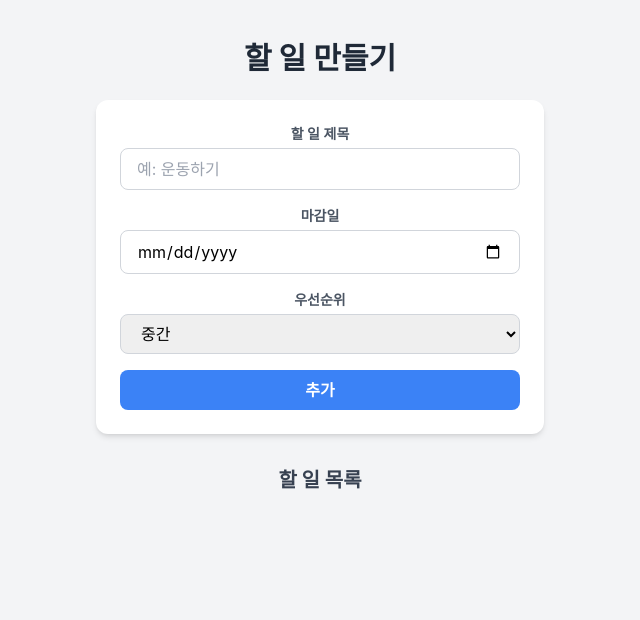
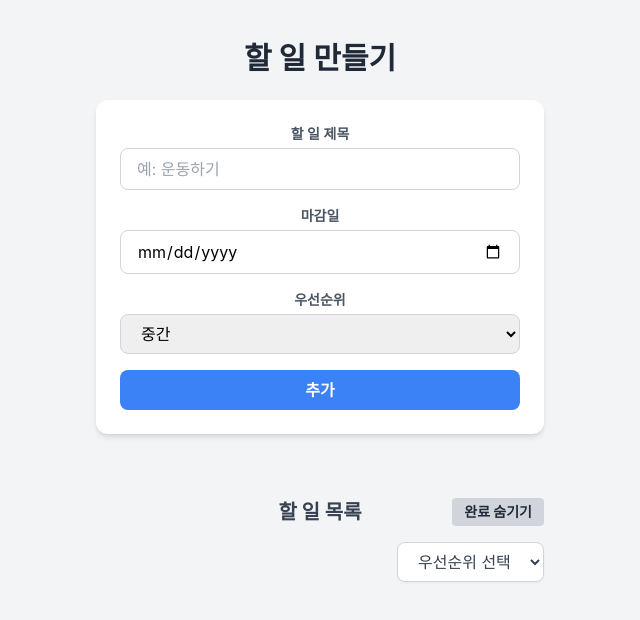
Before and after one commit to chohyeonK/react-todo, a React (Create React App) app: page / in a window 1280 px wide. Shown: the top 620 px of the page, without its empty margins (320-960 px from the left). Built offline with nearby package versions, Linux system fonts and the light colour scheme.

Commit message:
필터링 기능 추가

```diff
--- a/src/App.js
+++ b/src/App.js
@@ -6,6 +6,8 @@ function App() {
   const [todoList, setTodoList] = useState([]);
   const [open, setOpen] = useState(false);
   const [selectedIndex, setSelectedIndex] = useState(null);
+  const [showCompleted, setShowCompleted] = useState(true);
+  const [selectedPriority, setSelectedPriority] = useState('');
   const [inputValue, setInputValue] = useState({
     name: '',
     end: '',
@@ -48,6 +50,26 @@ function App() {
       idx === index ? { ...todo, completed: !todo.completed } : todo
     ));
   }
+
+  const toggleShowCompleted = () => {
+    setShowCompleted((prev) => !prev);
+  }
+
+  const filterPriority = (e) => {
+    const selectedValue = e.target.value;
+    setSelectedPriority(selectedValue);
+  }
+
+  // 필터링된 리스트를 분리
+  const filteredTodoList = todoList.filter((item) => {
+    // 완료 여부
+    if(!showCompleted && item.completed) return false;
+
+    // 우선순위
+    if(selectedPriority && item.priority !== selectedPriority) return false;
+
+    return true;
+  });
 
   return (
     <div className="App">
@@ -101,9 +123,29 @@ function App() {
         </div>
 
         <div className="mt-8 w-full max-w-md">
-          <h2 className="text-xl font-bold text-gray-700 mb-4">할 일 목록</h2>
+          <div className="mt-8 w-full max-w-md relative">
+            <h2 className="text-xl font-bold text-gray-700 mb-4 text-center">할 일 목록</h2>
+            <button className="absolute top-0 right-0 bg-gray-300 hover:bg-gray-400 text-gray-800 font-bold text-sm px-3 py-1 rounded" onClick={toggleShowCompleted}>
+              {setShowCompleted ? '완료 숨기기' : '완료 보기'}
+            </button>
+          </div>
+
+          <div className='flex justify-end space-x-2 mb-3'>
+            <select
+              className="px-4 py-2 border border-gray-300 rounded-lg bg-white text-gray-700 shadow-sm focus:outline-none focus:ring-2 focus:ring-blue-400"
+              value={selectedPriority}
+              onChange={filterPriority}
+            >
+              <option value="">우선순위 선택</option>
+              <option value="high">높음</option>
+              <option value="middle">중간</option>
+              <option value="low">낮음</option>
+            </select>
+          </div>
+
           <ul className="space-y-4">
-            {todoList.map((item, index) => (
+            {filteredTodoList
+              .map((item, index) => (
                 <li
                   key={index}
                   className="p-4 bg-white rounded-xl border shadow-sm hover:shadow-md transition"
@@ -113,7 +155,7 @@ function App() {
                     <button
                       className="p-2 rounded-full bg-green-100 text-green-600 hover:bg-green-200 transition"
                       title="완료"
-                    onClick={()=>completedData(index)}
+                      onClick={() => completedData(index)}
                     >
                       <svg className="w-4 h-4" fill="none" stroke="currentColor" strokeWidth="2"
                         viewBox="0 0 24 24" strokeLinecap="round" strokeLinejoin="round">
```
Lines whose indentation alone changed are shown as unchanged.
